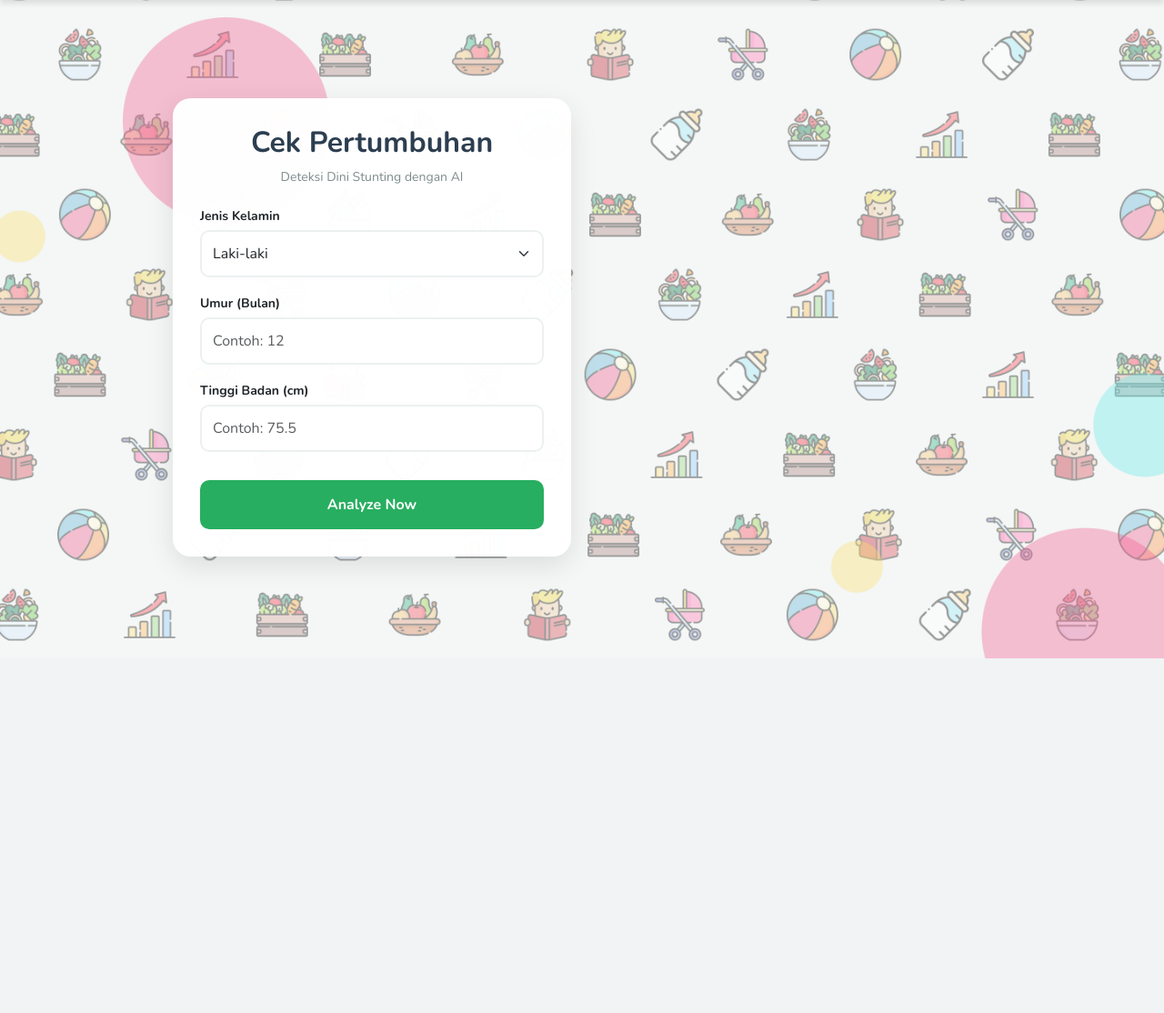
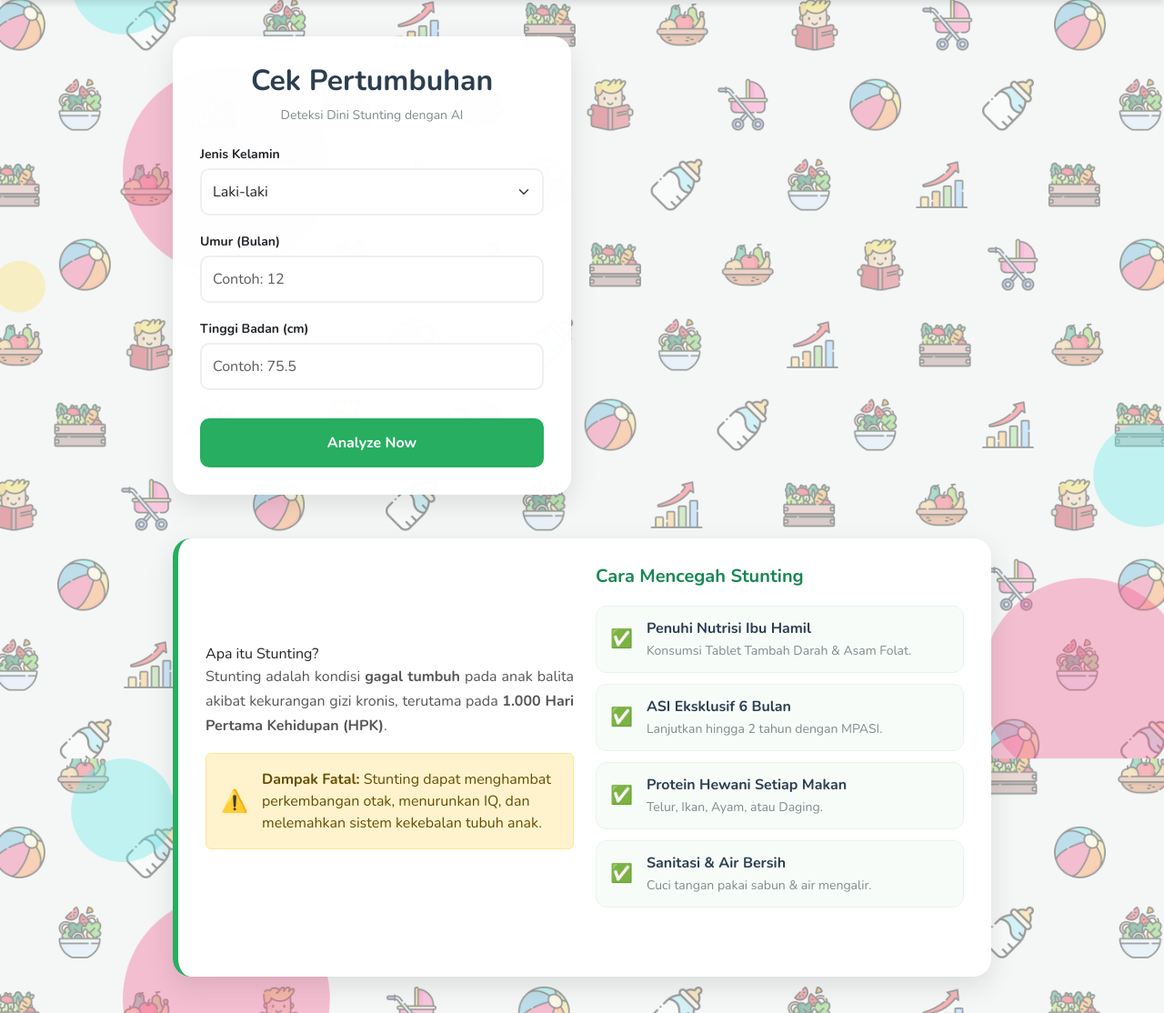
Before and after one commit to Vy-ak/Artificial-Intelligence, a Flask app: page / in a window 1280 px wide. Shown: the part 76-1190 px from the top of the page at 91% size. Before the commit the page ends 800 px from the top, so only its background shows below. Run offline with Flask 3, Linux system fonts and the light colour scheme; grey boxes labelled with a size stand in for pictures from a placeholder-image service; parts of the project's set-up code (start-up, migrations or seed data) failed here and were passed over; some libraries are stand-ins or nearby versions.

Commit message:
second iteration

```diff
--- a/static/Css/HomePage.css
+++ b/static/Css/HomePage.css
@@ -30,7 +30,6 @@ body {
     font-size: 24px;
 }
 
-/* MAIN WRAPPER */
 .main-wrapper {
     min-height: 90vh;
     display: flex;
@@ -39,13 +38,11 @@ body {
     padding: 40px 20px;
 }
 
-/* Contains both the Form and Result cards */
 .content-container {
     width: 100%;
     max-width: 900px;
 }
 
-/* COMMON CARD STYLE */
 .custom-card {
     background-color: rgba(255, 255, 255, 0.98);
     padding: 30px;
@@ -55,7 +52,6 @@ body {
     transition: all 0.3s ease;
 }
 
-/* FORM STYLES */
 h2 { color: #2c3e50; font-weight: 800; text-align: center;}
 .subtitle { text-align: center; color: #7f8c8d; font-size: 14px; margin-bottom: 20px; }
 label { font-weight: 700; font-size: 14px; margin-bottom: 5px; }
@@ -86,7 +82,6 @@ label { font-weight: 700; font-size: 14px; margin-bottom: 5px; }
     transform: scale(1.02);
 }
 
-/* --- NEW RESULT CARD STYLES --- */
 #result-column {
     transition: opacity 0.5s ease-in-out;
 }
@@ -104,19 +99,16 @@ label { font-weight: 700; font-size: 14px; margin-bottom: 5px; }
 
 .ideal-text { font-size: 13px; color: #7f8c8d; font-style: italic; }
 
-/* Dynamic Borders */
 .border-normal { border-top: 5px solid #27ae60; }
 .border-tall   { border-top: 5px solid #9c27b0; }
 .border-stunted{ border-top: 5px solid #f1c40f; }
 .border-severe { border-top: 5px solid #e74c3c; }
 
-/* Dynamic Badge Colors */
 .bg-normal { background: #27ae60; }
 .bg-tall   { background: #9c27b0; }
 .bg-stunted{ background: #f1c40f; }
 .bg-severe { background: #e74c3c; }
 
-/* FOOD CARD */
 .food-card {
     border: 1px solid #eee;
     border-radius: 15px;
@@ -148,7 +140,6 @@ label { font-weight: 700; font-size: 14px; margin-bottom: 5px; }
     font-weight: bold;
 }
 
-/* SHARED STYLE */
 .btn-recipe {
     flex: 1;
     padding: 10px;
@@ -166,7 +157,6 @@ label { font-weight: 700; font-size: 14px; margin-bottom: 5px; }
     opacity: 0.8;
 }
 
-/* SPECIFIC COLORS */
 .btn-yt {
     background-color: #e74c3c;
 }
@@ -174,3 +164,70 @@ label { font-weight: 700; font-size: 14px; margin-bottom: 5px; }
 .btn-web {
     background-color: #3498db;
 }
+
+.info-card {
+    border-left: 6px solid #27ae60; /* Aksen hijau di kiri */
+    background: #ffffff;
+    margin-bottom: 30px; /* Jarak agar tidak mentok bawah layar */
+}
+
+.section-title {
+    font-weight: 800;
+    color: #2c3e50;
+    margin-bottom: 20px;
+    font-size: 20px;
+}
+
+.info-text {
+    font-size: 16px;
+    line-height: 1.7;
+    color: #555;
+    text-align: justify;
+}
+
+/* List Pencegahan */
+.prevention-list {
+    list-style: none;
+    padding: 0;
+}
+
+.prevention-list li {
+    background-color: #f8fcf9; /* Latar belakang hijau sangat muda */
+    margin-bottom: 12px;
+    padding: 12px 15px;
+    border-radius: 12px;
+    display: flex;
+    align-items: center;
+    border: 1px solid #e8f5e9;
+    transition: transform 0.2s, box-shadow 0.2s;
+}
+
+.prevention-list li:hover {
+    transform: translateX(5px); /* Efek gerak saat di-hover */
+    box-shadow: 0 4px 8px rgba(39, 174, 96, 0.1);
+    background-color: #ffffff;
+    border-color: #27ae60;
+}
+
+.prevention-list .icon {
+    font-size: 20px;
+    margin-right: 15px;
+}
+
+.prevention-list strong {
+    color: #2c3e50;
+}
+
+.prevention-list small {
+    color: #7f8c8d;
+}
+
+/* Responsif untuk HP */
+@media (max-width: 768px) {
+    .info-card {
+        padding: 20px;
+    }
+    .section-title {
+        text-align: center;
+    }
+}
--- a/templates/HomePage.html
+++ b/templates/HomePage.html
@@ -9,6 +9,7 @@
     <link rel="stylesheet" href="{{ url_for('static', filename='Css/HomePage.css') }}">
 </head>
 <body>
+
     <nav class="navbar">
         <div class="container-fluid d-flex justify-content-center gap-3">
             <img src="{{ url_for('static', filename='Assets/baby.png') }}" alt="Logo" width="40" height="40">
@@ -18,10 +19,11 @@
 
     <div class="main-wrapper">
         <div class="content-container">
+
             <div class="row g-4 align-items-start">
+
                 <div class="col-md-6">
                     <div class="custom-card form-card">
-
                         <h2>Cek Pertumbuhan</h2>
                         <p class="subtitle">Deteksi Dini Stunting dengan AI</p>
 
@@ -53,7 +55,6 @@
 
                         <h3 id="result-title">Normal</h3>
                         <p class="ideal-text" id="ideal-msg">Target: 80cm</p>
-
                         <hr>
 
                         <div class="food-recommendation">
@@ -63,13 +64,12 @@
                                 <div class="food-info">
                                     <h5 id="food-name">Food Name</h5>
                                     <span class="nutrition-tag" id="food-nutrition">Nutrition Info</span>
+
                                     <div class="d-flex gap-2 mt-3">
-
                                         <a id="btn-youtube" href="#" target="_blank" class="btn-recipe btn-yt">
                                             <img src="{{ url_for('static', filename='Assets/youtube.png') }}" style="height: 25px; width: 25px;">
                                             Tutorial Resep
                                         </a>
-
                                         <a id="btn-website" href="#" target="_blank" class="btn-recipe btn-web">
                                             <img src="{{ url_for('static', filename='Assets/cookpad.png') }}" style="height: 25px; width: 25px;">
                                             Baca Resep
@@ -78,9 +78,55 @@
                                 </div>
                             </div>
                         </div>
+
+                    </div>
+                </div>
+
+            </div>
+            <div class="row mt-5">
+                <div class="col-12"> <div class="custom-card info-card">
+
+                        <div class="row align-items-center">
+                            <div class="col-md-6 mb-4 mb-md-0">
+                                <h3 class="section-title"></h3>Apa itu Stunting?</h3>
+                                <p class="info-text">
+                                    Stunting adalah kondisi <strong>gagal tumbuh</strong> pada anak balita akibat kekurangan gizi kronis,
+                                    terutama pada <strong>1.000 Hari Pertama Kehidupan (HPK)</strong>.
+                                </p>
+                                <div class="alert alert-warning d-flex align-items-center mt-3" role="alert">
+                                    <span style="font-size: 24px; margin-right: 15px;">⚠️</span>
+                                    <div>
+                                        <strong>Dampak Fatal:</strong> Stunting dapat menghambat perkembangan otak, menurunkan IQ, dan melemahkan sistem kekebalan tubuh anak.
+                                    </div>
+                                </div>
+                            </div>
+
+                            <div class="col-md-6">
+                                <h3 class="section-title text-success">Cara Mencegah Stunting</h3>
+                                <ul class="prevention-list">
+                                    <li>
+                                        <span class="icon">✅</span>
+                                        <div><strong>Penuhi Nutrisi Ibu Hamil</strong><br><small>Konsumsi Tablet Tambah Darah & Asam Folat.</small></div>
+                                    </li>
+                                    <li>
+                                        <span class="icon">✅</span>
+                                        <div><strong>ASI Eksklusif 6 Bulan</strong><br><small>Lanjutkan hingga 2 tahun dengan MPASI.</small></div>
+                                    </li>
+                                    <li>
+                                        <span class="icon">✅</span>
+                                        <div><strong>Protein Hewani Setiap Makan</strong><br><small>Telur, Ikan, Ayam, atau Daging.</small></div>
+                                    </li>
+                                    <li>
+                                        <span class="icon">✅</span>
+                                        <div><strong>Sanitasi & Air Bersih</strong><br><small>Cuci tangan pakai sabun & air mengalir.</small></div>
+                                    </li>
+                                </ul>
+                            </div>
+                        </div>
                     </div>
                 </div>
             </div>
+        </div>
     </div>
     <script src="{{ url_for('static', filename='Js/HomePage.js') }}"></script>
 </body>
```
